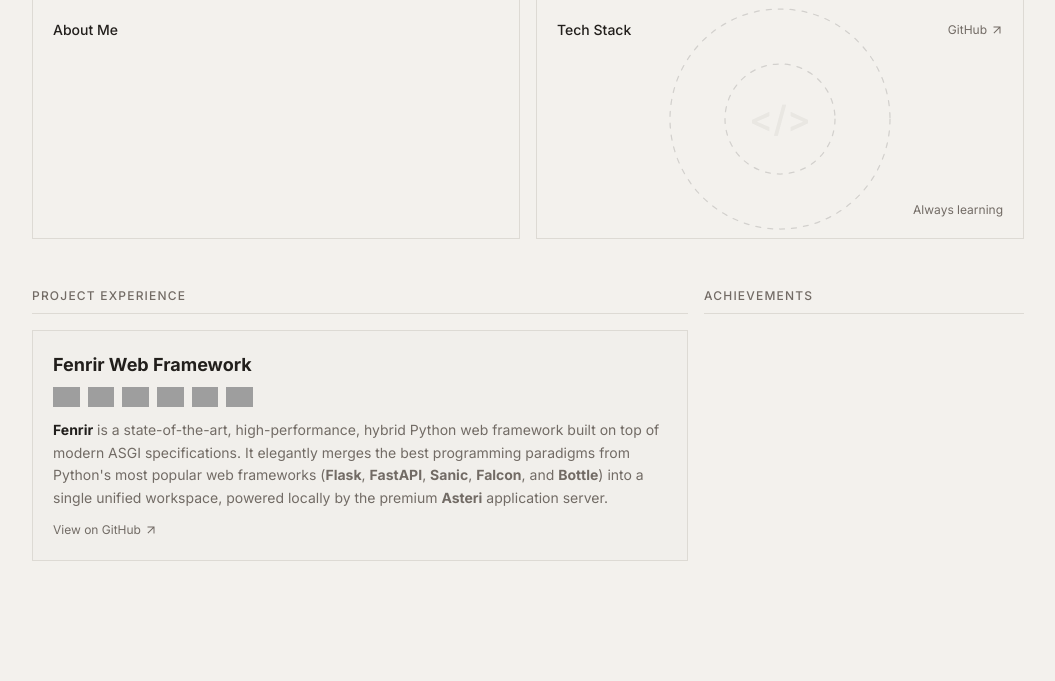
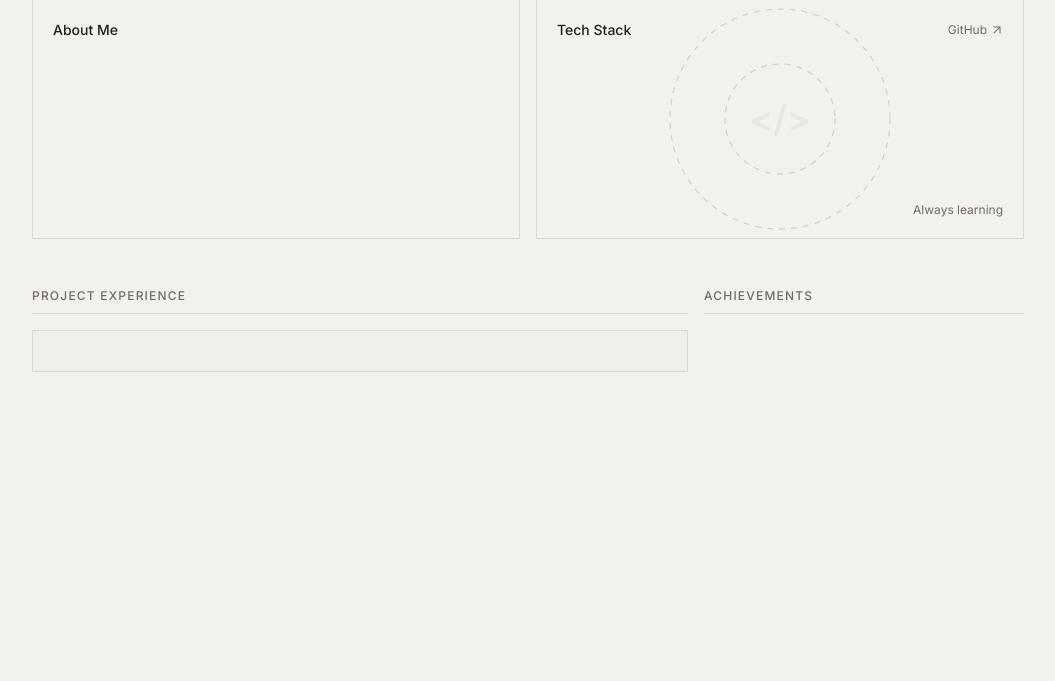
Before and after one commit to IshikawaUta/Uta-Homepage, a Python web app: template templates/index.html in a window 1280 px wide. Shown: the part 398-1079 px from the top of the page, without its empty margins (112-1167 px from the left). After the commit the page ends 770 px from the top, so only its background shows below. Run offline with Jinja, Linux system fonts and the light colour scheme; the template is opened without the code that fills it, so the values that code supplies are empty; some libraries are stand-ins or nearby versions; grey boxes are pictures that could not be loaded.

Commit message:
Replace hardcoded project section with dynamic pagination

```diff
--- a/templates/index.html
+++ b/templates/index.html
@@ -283,45 +283,15 @@
       <section>
         <div class="grid grid-cols-1 gap-4 lg:grid-cols-3">
 
-          {# --- Left (2/3): Project Experience - Fenrir Framework --- #}
+          {# --- Left (2/3): Project Experience with Pagination --- #}
           <div class="lg:col-span-2">
             <h2 class="section-title mb-4">
               Project Experience
             </h2>
             <div class="border border-border bg-muted/20 p-5 overflow-auto">
-              <h3 class="mb-2 text-lg font-bold text-foreground">Fenrir Web Framework</h3>
-              {# Badges: PyPI, License, Python, Tests, CI, Performance #}
-              <div class="mb-3 flex flex-wrap gap-2">
-                <a href="https://pypi.org/project/fenrir-framework/" target="_blank" rel="noopener noreferrer" class="inline-block">
-                  <img src="https://img.shields.io/pypi/v/fenrir-framework.svg?color=blueviolet" alt="PyPI version" class="h-5">
-                </a>
-                <a href="https://opensource.org/licenses/MIT" target="_blank" rel="noopener noreferrer" class="inline-block">
-                  <img src="https://img.shields.io/badge/License-MIT-blue.svg" alt="License: MIT" class="h-5">
-                </a>
-                <a href="https://www.python.org/" target="_blank" rel="noopener noreferrer" class="inline-block">
-                  <img src="https://img.shields.io/badge/Python-3.8%2B-blue.svg" alt="Python Version" class="h-5">
-                </a>
-                <a href="https://github.com/IshikawaUta/fenrir/actions" target="_blank" rel="noopener noreferrer" class="inline-block">
-                  <img src="https://img.shields.io/badge/Tests-1536%20Passed-brightgreen.svg" alt="Tests" class="h-5">
-                </a>
-                <a href="https://github.com/IshikawaUta/fenrir/actions/workflows/test.yml" target="_blank" rel="noopener noreferrer" class="inline-block">
-                  <img src="https://github.com/IshikawaUta/fenrir/actions/workflows/test.yml/badge.svg" alt="CI" class="h-5">
-                </a>
-                <span class="inline-block">
-                  <img src="https://img.shields.io/badge/Performance-High--Speed%20ASGI-orange.svg" alt="Performance" class="h-5">
-                </span>
+              <div id="project-pagination">
+                {# Pages are dynamically rendered by pagination.js from window.__projectsData #}
               </div>
-              {# Project description #}
-              <p class="text-sm leading-relaxed text-muted-foreground">
-                <strong class="text-foreground">Fenrir</strong> is a state-of-the-art, high-performance, hybrid Python web framework built on top of modern ASGI specifications. It elegantly merges the best programming paradigms from Python's most popular web frameworks (<strong>Flask</strong>, <strong>FastAPI</strong>, <strong>Sanic</strong>, <strong>Falcon</strong>, and <strong>Bottle</strong>) into a single unified workspace, powered locally by the premium <strong>Asteri</strong> application server.
-              </p>
-              {# GitHub link #}
-              <a href="https://github.com/IshikawaUta/fenrir" target="_blank" rel="noopener noreferrer" class="mt-3 inline-flex items-center gap-1 text-xs text-muted-foreground transition-colors hover:text-foreground">
-                View on GitHub
-                <svg class="size-3" viewBox="0 0 24 24" fill="currentColor" aria-hidden="true">
-                  <path d="M5 5h14v14h-2V8.41L6.41 19 5 17.59 15.59 7H5V5Z"></path>
-                </svg>
-              </a>
             </div>
           </div>
 
@@ -367,5 +337,6 @@
     inner: {{ profile.techStack.innerIcons | tojson }},
     outer: {{ profile.techStack.outerIcons | tojson }}
   };
+  window.__projectsData = {{ profile.projects | tojson }};
 </script>
 {% endblock %}
```
